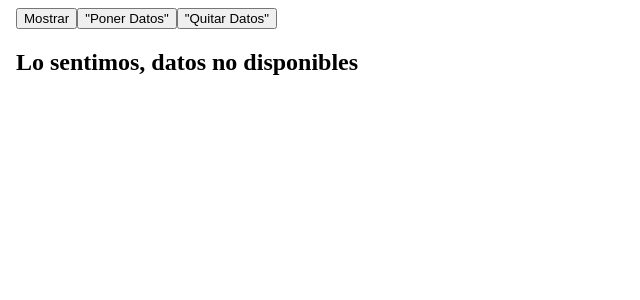
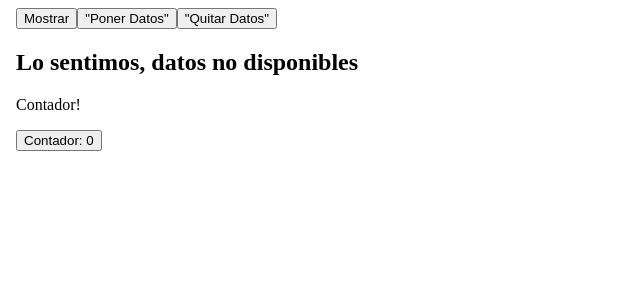
Before and after one commit to selego-zz/Angular-Spring-Boot-Creando-Webapp-Full-Stack, an Angular app in the folder angular-app/: page / in a window 1280 px wide. Shown: the top 300 px of the page, without its empty margins (0-640 px from the left). Built offline with nearby package versions, Linux system fonts and the light colour scheme.

Commit message:
Añadir un módulo a otro

```diff
--- a/angular-app/src/app/app.component.html
+++ b/angular-app/src/app/app.component.html
@@ -40,6 +40,7 @@
   <h2>Lo sentimos, datos no disponibles</h2>
   }
 
+  <app-counter></app-counter>
 </body>
 
 </html>
--- a/angular-app/src/app/app.component.ts
+++ b/angular-app/src/app/app.component.ts
@@ -1,10 +1,11 @@
 import { Component } from '@angular/core';
 import { CommonModule } from '@angular/common';
+import { CounterComponent } from './counter/counter.component';
 
 @Component({
   standalone: true,
   selector: 'app-root',
-  imports: [CommonModule],
+  imports: [CommonModule, CounterComponent],
   templateUrl: './app.component.html',
   styleUrl: './app.component.css',
 })
--- /dev/null
+++ b/angular-app/src/app/counter/counter.component.html
@@ -0,0 +1,3 @@
+<p>Contador!</p>
+
+<button (click)="setCounter()">Contador: {{counter}} </button>
--- /dev/null
+++ b/angular-app/src/app/counter/counter.component.ts
@@ -0,0 +1,14 @@
+import { Component } from '@angular/core';
+
+@Component({
+  selector: 'app-counter',
+  imports: [],
+  templateUrl: './counter.component.html',
+})
+export class CounterComponent {
+  counter: number = 0;
+
+  setCounter(): void {
+    this.counter++;
+  }
+}
```
